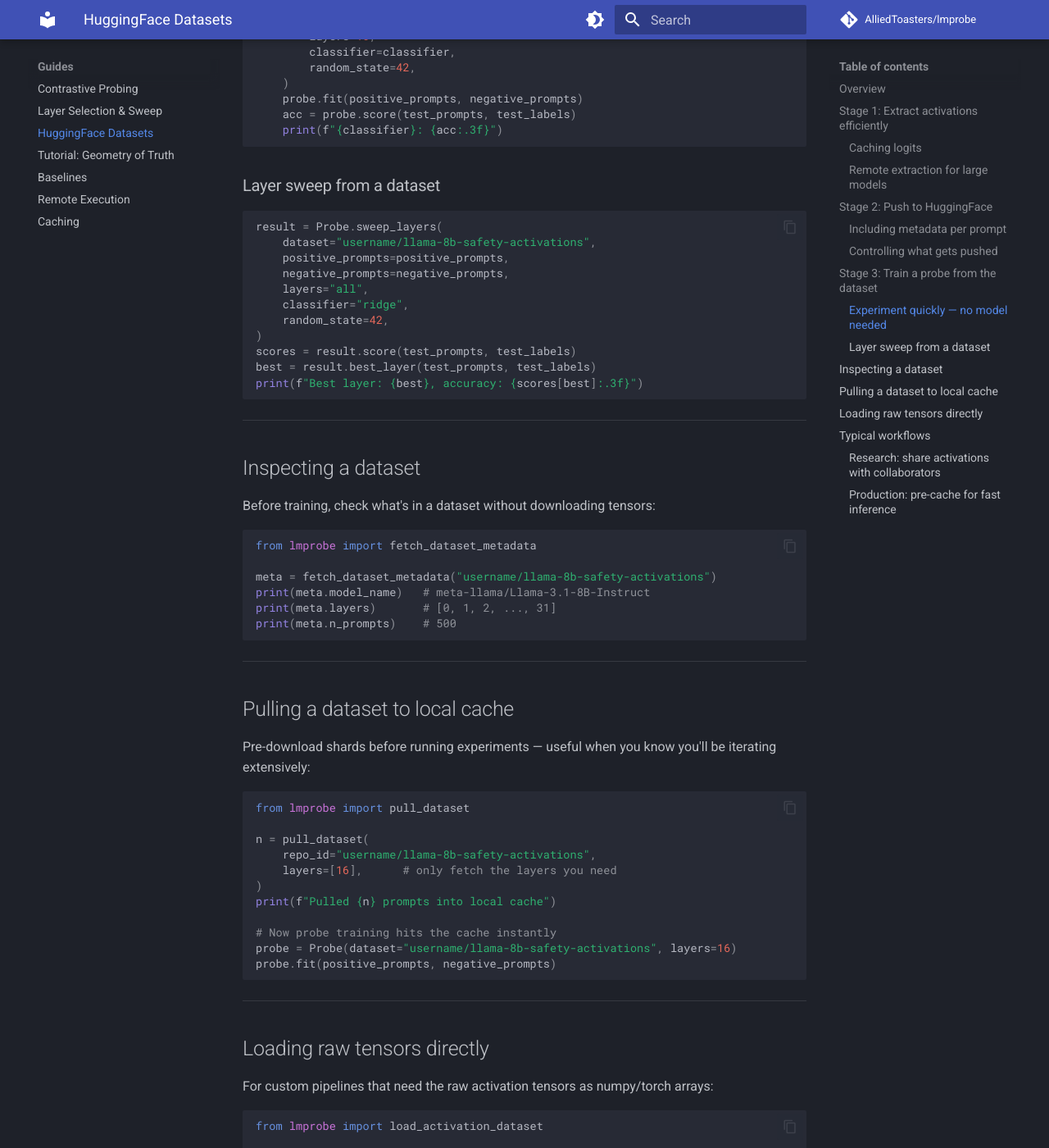
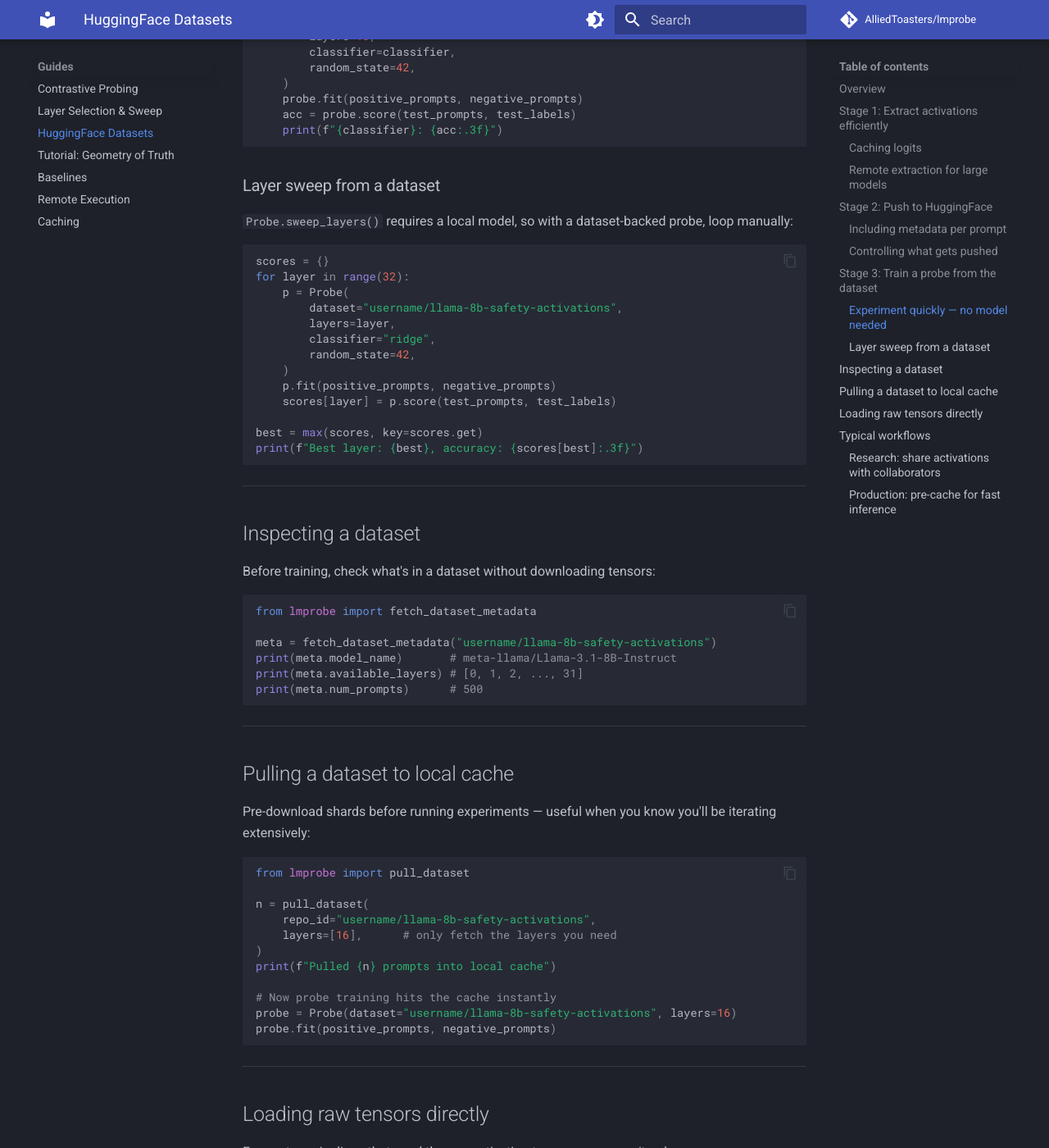
Before and after one commit to AlliedToasters/lmprobe, an MkDocs documentation site: the page built from docs/guides/datasets.md, in a window 1280 px wide and 1400 px high, scrolled down 3520 px. Shown: the whole window at 82% size. Built offline with MkDocs 1.6.1 and Material for MkDocs 9.7.7, drawn with Linux system fonts in a browser that asks for light colours; comment, search, counter and statistics services are not loaded.

Commit message:
Fix incorrect API references in docs guides
- datasets.md: meta.layers → meta.available_layers, meta.n_prompts → meta.num_prompts
- datasets.md: Replace broken Probe.sweep_layers(dataset=...) with manual loop
- baselines.md: perplexity method belongs to BaselineProbe, not ActivationBaseline

Co-Authored-By: Claude Opus 4.6 <noreply@anthropic.com>

````diff
--- a/docs/guides/datasets.md
+++ b/docs/guides/datasets.md
@@ -167,17 +167,21 @@ for classifier in ["logistic_regression", "ridge", "lda", "mass_mean"]:
 
 ### Layer sweep from a dataset
 
+`Probe.sweep_layers()` requires a local model, so with a dataset-backed probe, loop manually:
+
 ```python
-result = Probe.sweep_layers(
-    dataset="username/llama-8b-safety-activations",
-    positive_prompts=positive_prompts,
-    negative_prompts=negative_prompts,
-    layers="all",
-    classifier="ridge",
-    random_state=42,
-)
-scores = result.score(test_prompts, test_labels)
-best = result.best_layer(test_prompts, test_labels)
+scores = {}
+for layer in range(32):
+    p = Probe(
+        dataset="username/llama-8b-safety-activations",
+        layers=layer,
+        classifier="ridge",
+        random_state=42,
+    )
+    p.fit(positive_prompts, negative_prompts)
+    scores[layer] = p.score(test_prompts, test_labels)
+
+best = max(scores, key=scores.get)
 print(f"Best layer: {best}, accuracy: {scores[best]:.3f}")
 ```
 
@@ -191,9 +195,9 @@ Before training, check what's in a dataset without downloading tensors:
 from lmprobe import fetch_dataset_metadata
 
 meta = fetch_dataset_metadata("username/llama-8b-safety-activations")
-print(meta.model_name)   # meta-llama/Llama-3.1-8B-Instruct
-print(meta.layers)       # [0, 1, 2, ..., 31]
-print(meta.n_prompts)    # 500
+print(meta.model_name)       # meta-llama/Llama-3.1-8B-Instruct
+print(meta.available_layers) # [0, 1, 2, ..., 31]
+print(meta.num_prompts)      # 500
 ```
 
 ---
````
Also changed, not shown: docs/guides/baselines.md (+2 -3 lines).
